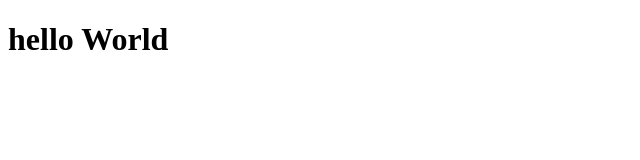
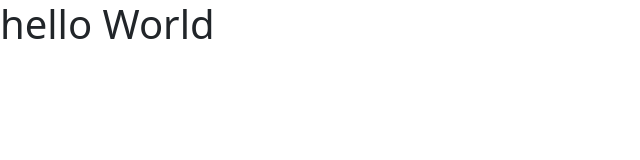
Before and after one commit to MarkleyClassroom/npmandgit, a website: page index.html in a window 1280 px wide. Shown: the whole page, without its empty margins (0-640 px from the left). Drawn offline with nearby package versions, Linux system fonts and the light colour scheme.

Commit message:
added bootstrap and lite-server

```diff
--- /dev/null
+++ b/app.js
@@ -0,0 +1 @@
+console.log("Hello NPM");
--- a/index.html
+++ b/index.html
@@ -4,6 +4,7 @@
     <meta charset="UTF-8">
     <meta name="viewport" content="width=device-width, initial-scale=1.0">
     <title>Document</title>
+    <link rel="stylesheet" href="node_modules/bootstrap/dist/css/bootstrap.min.css">
 </head>
 <body>
     <h1>hello World</h1>
```
Also changed, not shown: package.json (added, +18 -0 lines), LICENSE.md (added), 2 other files.
